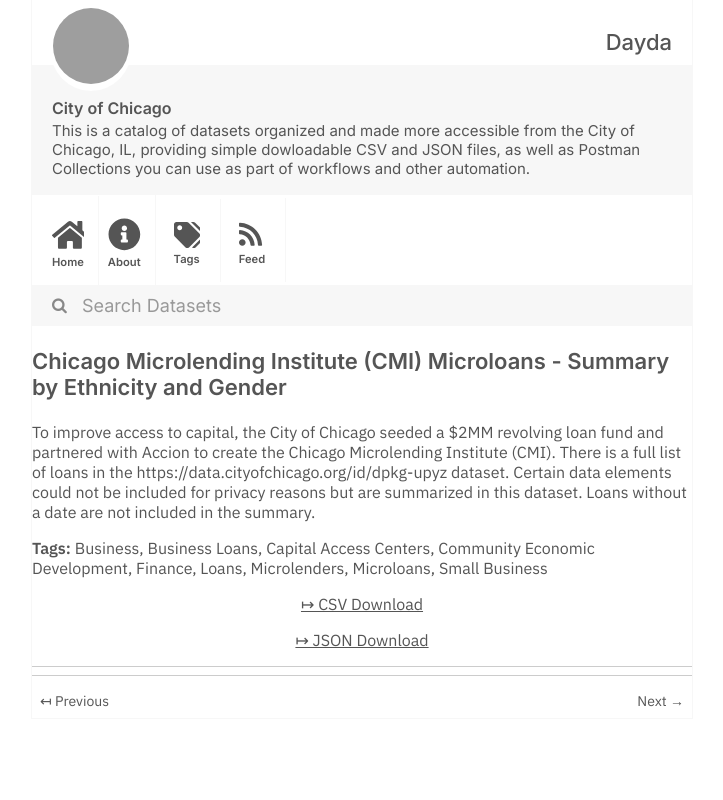
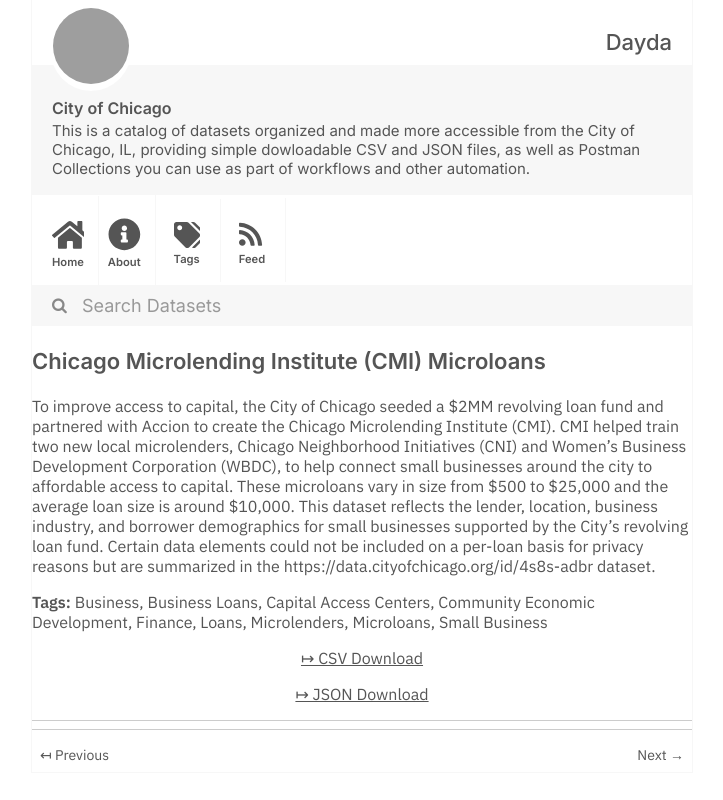
Before and after one commit to dayda-entities/city-of-chicago, a Jekyll site: the page built from _posts/2020-11-10-chicago-microlending-institute.md, in a window 1280 px wide, cut to the strip 0-800 px from the top of the page. Shown: the whole strip, without its empty margins (278-1001 px from the left). Built offline with Jekyll 4.4.1, drawn with Linux system fonts in a browser that asks for light colours; grey boxes are pictures that could not be loaded.

Commit message:
Publish Data

```diff
--- a/_posts/2020-11-10-chicago-microlending-institute.md
+++ b/_posts/2020-11-10-chicago-microlending-institute.md
@@ -1,9 +1,7 @@
 ---
-title: >-
-  Chicago Microlending Institute (CMI) Microloans - Summary by Ethnicity and
-  Gender
-created: '2020-11-10T16:54:23.726785'
-modified: '2020-11-10T16:54:23.726792'
+title: Chicago Microlending Institute (CMI) Microloans
+created: '2020-11-10T16:54:48.218713'
+modified: '2020-11-10T16:54:48.218723'
 state: active
 type: dataset
 tags:
@@ -19,10 +17,10 @@ tags:
 groups:
   - Local Government
 csv_url: >-
-  https://data.cityofchicago.org/api/views/4s8s-adbr/rows.csv?accessType=DOWNLOAD
+  https://data.cityofchicago.org/api/views/dpkg-upyz/rows.csv?accessType=DOWNLOAD
 json_url: >-
-  https://data.cityofchicago.org/api/views/4s8s-adbr/rows.json?accessType=DOWNLOAD
+  https://data.cityofchicago.org/api/views/dpkg-upyz/rows.json?accessType=DOWNLOAD
 layout: post
 
 ---
-To improve access to capital, the City of Chicago seeded a $2MM revolving loan fund and partnered with Accion to create the Chicago Microlending Institute (CMI). There is a full list of loans in the https://data.cityofchicago.org/id/dpkg-upyz dataset.  Certain data elements could not be included for privacy reasons but are summarized in this dataset.  Loans without a date are not included in the summary.
+To improve access to capital, the City of Chicago seeded a $2MM revolving loan fund and partnered with Accion to create the Chicago Microlending Institute (CMI).  CMI helped train two new local microlenders, Chicago Neighborhood Initiatives (CNI) and Women’s Business Development Corporation (WBDC), to help connect small businesses around the city to affordable access to capital.  These microloans vary in size from $500 to $25,000 and the average loan size is around $10,000.  This dataset reflects the lender, location, business industry, and borrower demographics for small businesses supported by the City’s revolving loan fund. Certain data elements could not be included on a per-loan basis for privacy reasons but are summarized in the https://data.cityofchicago.org/id/4s8s-adbr dataset.
```
